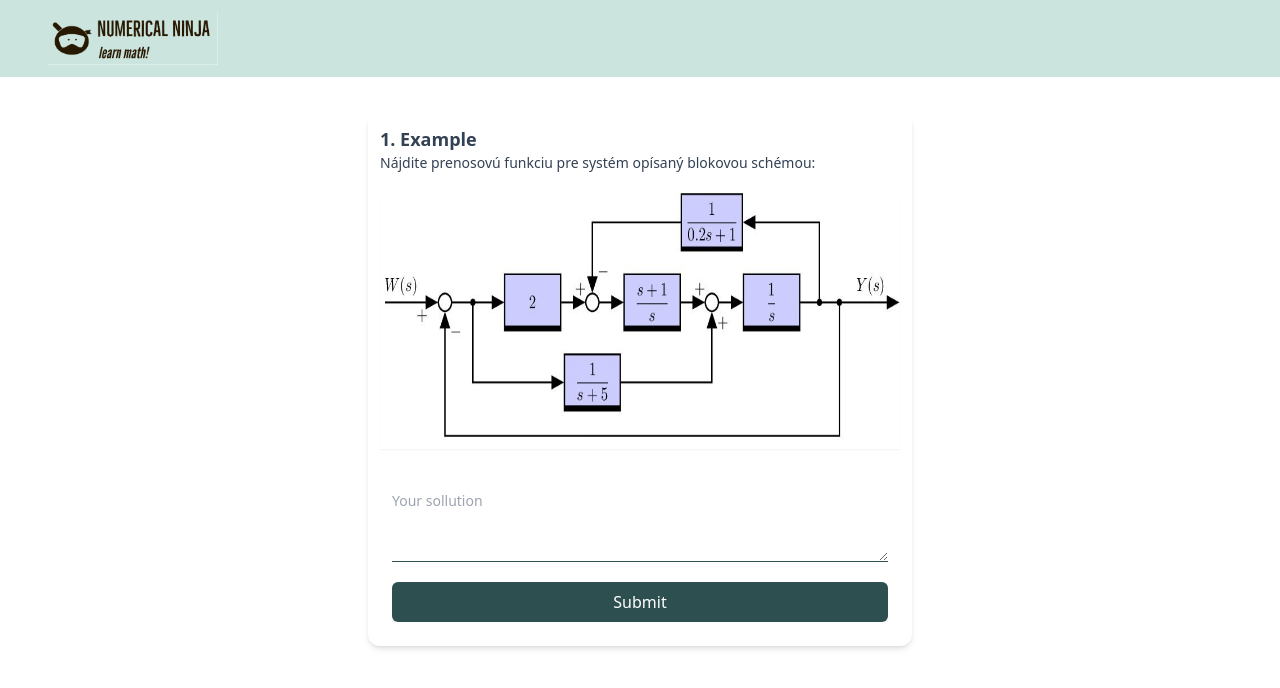
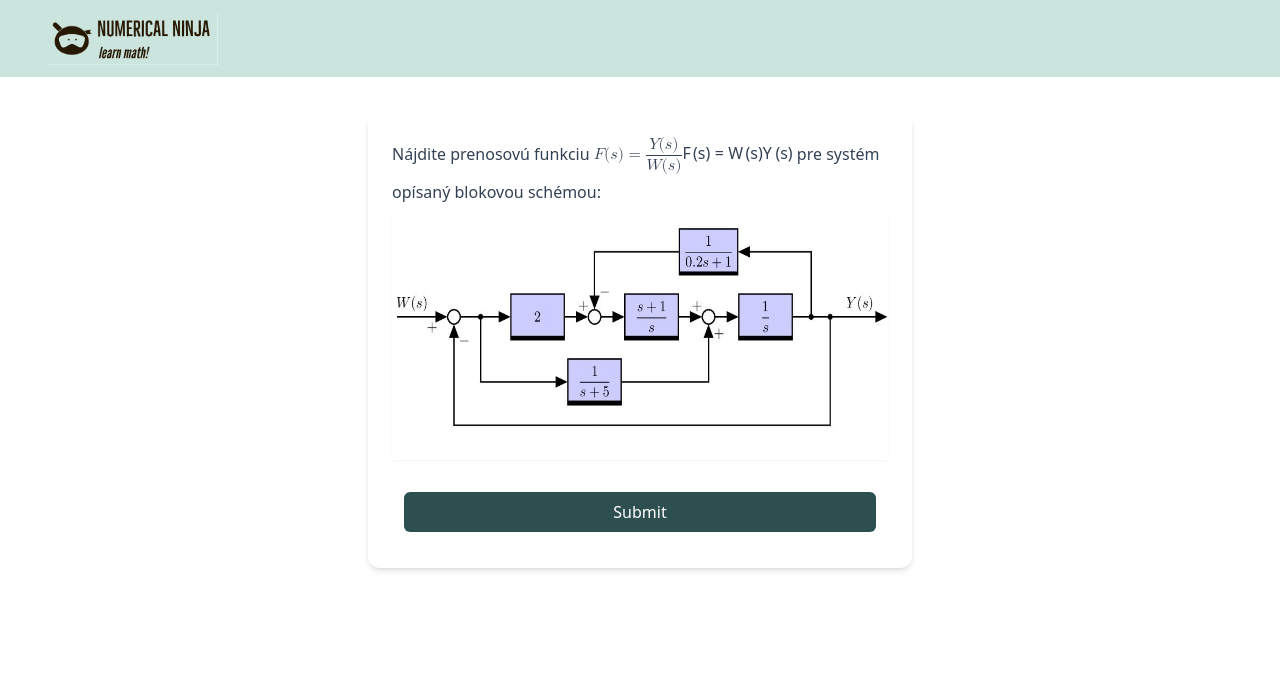
Before and after one commit to krizek79/WEBTE2_final_project_fe, a React (Vite) app: page /task in a window 1280 px wide. Shown: the top 688 px of the page. Built offline with nearby package versions, Linux system fonts and the light colour scheme; no server answers.

Commit message:
katex to show math in task descriptions

```diff
--- a/package.json
+++ b/package.json
@@ -12,9 +12,11 @@
   "dependencies": {
     "axios": "^1.4.0",
     "bootstrap": "^5.2.3",
+    "katex": "^0.16.7",
     "react": "^18.2.0",
     "react-bootstrap": "^2.7.4",
     "react-dom": "^18.2.0",
+    "react-katex": "^3.0.1",
     "react-router-dom": "^6.11.1",
     "react-transition-group": "^4.4.5"
   },
--- /dev/null
+++ b/src/component/task/MathInput.jsx
@@ -0,0 +1,3 @@
+export default function MathInput() {
+
+}
--- a/src/component/task/Task.jsx
+++ b/src/component/task/Task.jsx
@@ -1,10 +1,16 @@
 import React, {useEffect, useState} from 'react'
 import taskService from "../../service/TaskService.js"
+import katex from "react-dom/server";
+import TextWithLatex from "./TextWithLatex.jsx";
+import MathInput from "./MathInput.jsx";
 
 export default function Task(props) {
 
     const [task, setTask] = useState({
-        description: "",
+        description: "\n" +
+            "    Nájdite prenosovú funkciu $F(s)=\\dfrac{Y(s)}{W(s)}$ pre systém opísaný blokovou schémou: \n" +
+            "\n" +
+            "    \\includegraphics{zadanie99/images/blokovka01_00002.jpg} \n",
         imageUrl: "../../../public/blokovka01_00002.jpg"
     })
 
@@ -13,15 +19,15 @@ export default function Task(props) {
     })
 
     useEffect(() => {
-        taskService.getTaskById(props.id)
-            .then(response => {
-                if (response.status === 200) {
-                    console.log(response.data)
-                }
-            })
-            .catch(e => {
-                console.log(e.response.status + ": " + e.response.data.message)
-            })
+        // taskService.getTaskById(props.id)
+        //     .then(response => {
+        //         if (response.status === 200) {
+        //             console.log(response.data)
+        //         }
+        //     })
+        //     .catch(e => {
+        //         console.log(e.response.status + ": " + e.response.data.message)
+        //     })
     }, [])
 
     function handleChange(e) {
@@ -40,32 +46,29 @@ export default function Task(props) {
             })
     }
 
+    function removeIncludeGraphics(str) {
+        const regex = /\\includegraphics\{[^}]*}/g;
+        return str.replace(regex, '');
+    }
+
     return (
         <div className="px-2 md:px-6 my-5 w-full text-slate-700 dark:text-dark flex flex-col items-center">
             <div className="max-w-xl text-left flex flex-col w-full items-center justify-center md:p-4 ">
                 <div
                     className="w-full rounded-xl flex-col xl:flex-row bg-white dark:bg-light shadow-md"
                 >
-                    <div className="w-full p-3 flex flex-col justify-between h-auto overflow-auto lg:h-auto">
-                        <h1 className="text-left text-sm md:text-lg font-bold leading-normal">
-                            1. Example
-                        </h1>
-                        <p className="text-sm">
-                            Nájdite prenosovú funkciu pre systém opísaný blokovou schémou:
+                    <div className="w-full p-6 flex flex-col justify-between h-auto overflow-auto lg:h-auto">
+                        <p className="">
+                            <TextWithLatex text={removeIncludeGraphics(task.description)}/>
                         </p>
                         {task.imageUrl && (
-                            <div className="mt-5 rounded-t-xl w-full h-64 shadow-sm">
+                            <div className="py-6 rounded-t-xl w-full h-64 shadow-sm">
                                 <img src={task.imageUrl} alt="Block" className="w-full h-full"/>
                             </div>
                         )}
                         <form className="w-full p-3 flex flex-col justify-between h-auto overflow-auto lg:h-auto">
-                            <div className="mt-5 relative z-0 col-span-2">
-                                <textarea
-                                    name="message" rows="3"
-                                    className="peer block w-full appearance-none border-0 border-b border-dark
-                                    bg-transparent py-2.5 px-0 text-sm text-gray-900 focus:border-gray-600
-                                    focus:outline-none focus:ring-0" placeholder="Your sollution"
-                                ></textarea>
+                            <div id="mathInput" className="">
+                                <MathInput/>
                             </div>
                             <button
                                 type="submit"
--- /dev/null
+++ b/src/component/task/TextWithLatex.jsx
@@ -0,0 +1,45 @@
+import React from 'react';
+import katex from 'katex';
+
+export default function TextWithLatex(props) {
+
+    const text = props.text
+    const segments = text.split(/(\$[^$]+\$|\\\([^\\)]+\\\)|\\begin{equation\*}[\s\S]*?\\end{equation\*})/g)
+
+    return (
+        <span>
+            {segments.map((segment, i) => {
+                if (segment.startsWith('$') && segment.endsWith('$')) {
+                    const latex = segment.slice(1, -1)
+                    return (
+                        <span key={i}>
+                            <span
+                                dangerouslySetInnerHTML={{__html: katex.renderToString(latex)}}
+                            ></span>
+                        </span>
+                    )
+                } else if (segment.startsWith('\\') && segment.endsWith('\\')) {
+                    const latex = segment.slice(1, -1)
+                    return (
+                        <span key={i}>
+                            <span
+                                dangerouslySetInnerHTML={{__html: katex.renderToString(`\\${latex}`)}}
+                            ></span>
+                        </span>
+                    )
+                } else if (segment.startsWith('\\begin{equation*}') && segment.endsWith('\\end{equation*}')) {
+                    const latex = segment.slice(18, -16)
+                    return (
+                        <span key={i}>
+                            <span
+                                dangerouslySetInnerHTML={{__html: katex.renderToString(latex, {displayMode: true})}}
+                            ></span>
+                        </span>
+                    )
+                } else {
+                    return <span key={i}>{segment}</span>
+                }
+            })}
+        </span>
+    )
+}
```
Also changed, not shown: 1 other file (tests, documents, lock files or other folders).
